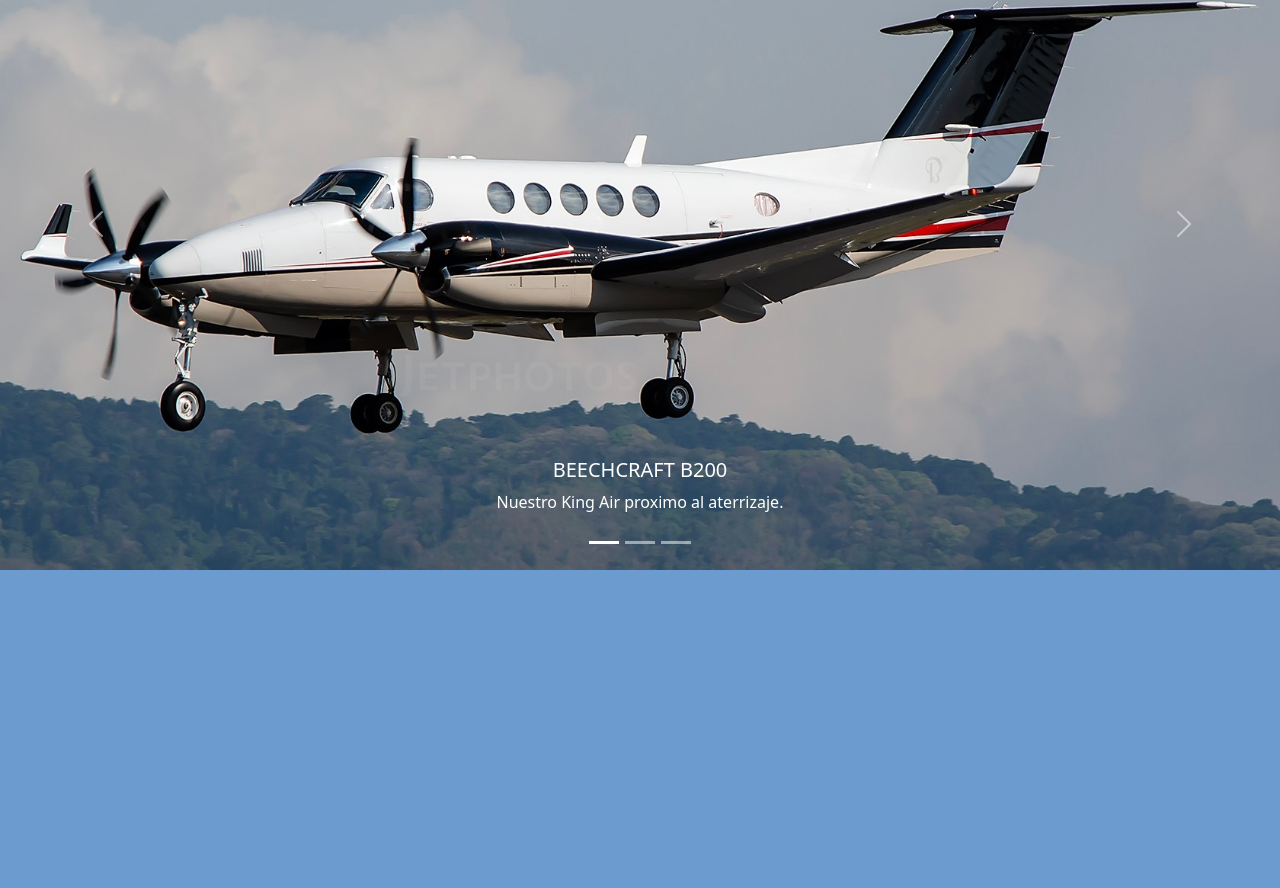
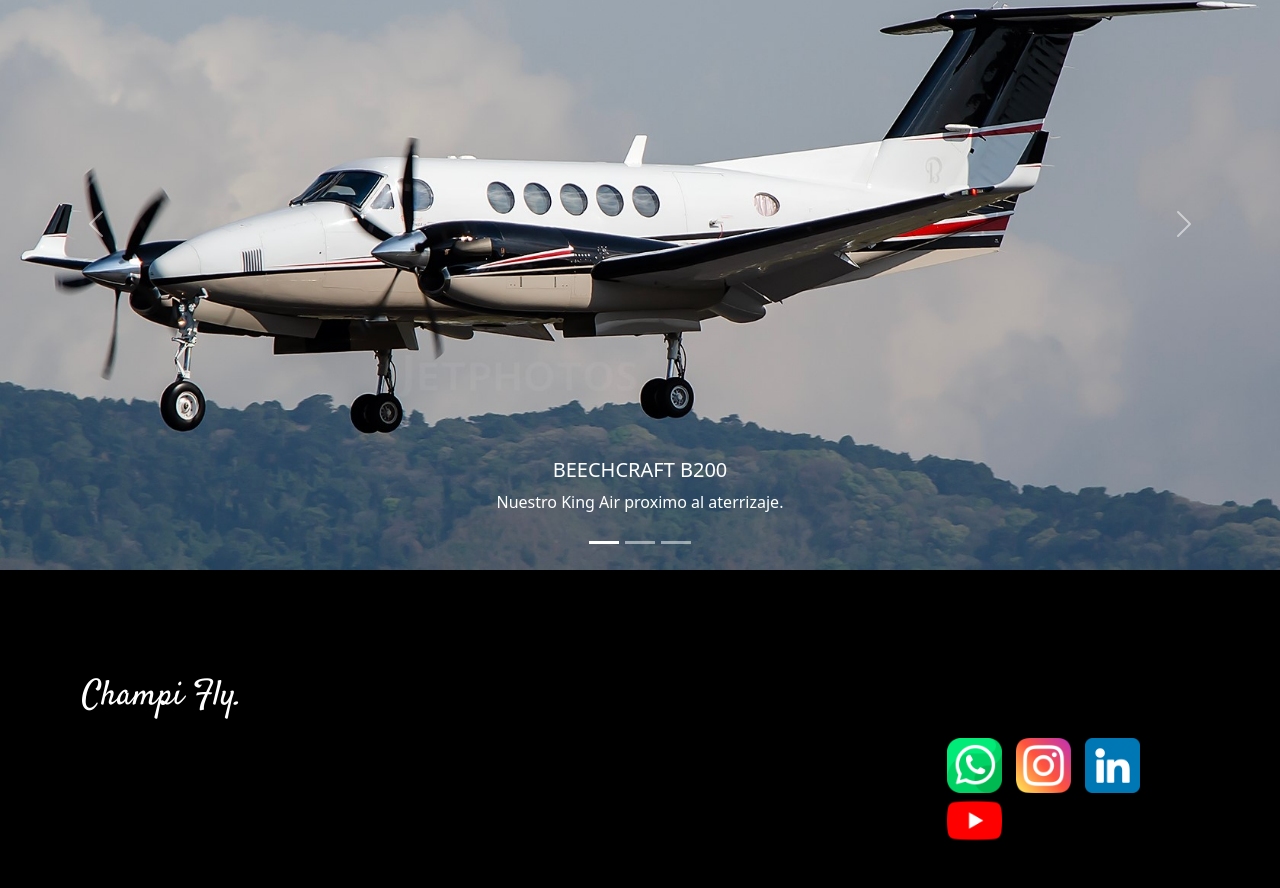
Before and after one commit to JuanpPabloFerraccioli/Entrega3Proyecto, a plain HTML site: page pages/nosotros.html in a window 1280 px wide. Shown: the part 964-1852 px from the top of the page. Before the commit the page ends 1534 px from the top, so only its background shows below. Drawn offline with nearby package versions, Linux system fonts and the light colour scheme.

Commit message:
Pagina Nosotros

```diff
--- a/css/styles.css
+++ b/css/styles.css
@@ -209,3 +209,7 @@
     margin-bottom: 15px;
     font-size: 21px;
 }
+
+.txtnosotros{
+    margin-bottom: 15px;
+}
--- a/pages/nosotros.html
+++ b/pages/nosotros.html
@@ -55,7 +55,7 @@
 <p class="text-center">Somos una empresa privada de traslados aereos, ofrecemos tanto el servicio de Carga, Transporte de pasajeros, Vuelos sanitarios y Combate de incendios forestales.</p>
 <p class="text-center">Operando desde el año 2000, tenemos una amplia flota de Aeronaves e instalaciones operativas, permitiendo asi poder despegar y aterrizar a cuelquier destino.
 </p>
-<p class="text-center">Nuestro equipo de trabajo esta altamente capacitado con ingenieros Aeronauticos, Despachantes de Aereonaves, Operadores de Rampa y Señaleros, nuestros pilotos y Mecanicos estan certificados por Fligth Safety International habilitados para volar y ralizar el mantenimiento a nuestras Aeronaves.</p>
+<p class="text-center txtnosotros">Nuestro equipo de trabajo esta altamente capacitado con ingenieros Aeronauticos, Despachantes de Aereonaves, Operadores de Rampa y Señaleros, nuestros pilotos y Mecanicos estan certificados por Fligth Safety International habilitados para volar y ralizar el mantenimiento a nuestras Aeronaves.</p>
 </div>
 
 </main>
@@ -114,7 +114,25 @@
     </div>
 </section>
 
+<!-- FOOTER -->
+<footer>
 
+<!-- LOGO CF FOOTER -->
+<div class="container">
+    <div class="row">
+    <p class="col-4 cfooter">Champi Fly.</p>
+    </div>
+    <!-- REDES FOOTER -->
+    <div class="row d-flex justify-content-end">
+            <div class="logosredes col-3">
+        <img class="logowpp" src="/images/whatsapp (3).png" alt="Logo whatsapp">
+        <img class="logoig" src="/images/instagram.png" alt="Logo instagram">
+        <img class="logolk" src="/images/linkedin.png" alt="logo linkedin">
+        <img class="logoyt" src="/images/youtube.png" alt="logo youtube">
+            </div>
+    </div>
+</div>
+</footer>
 
 
 
```
